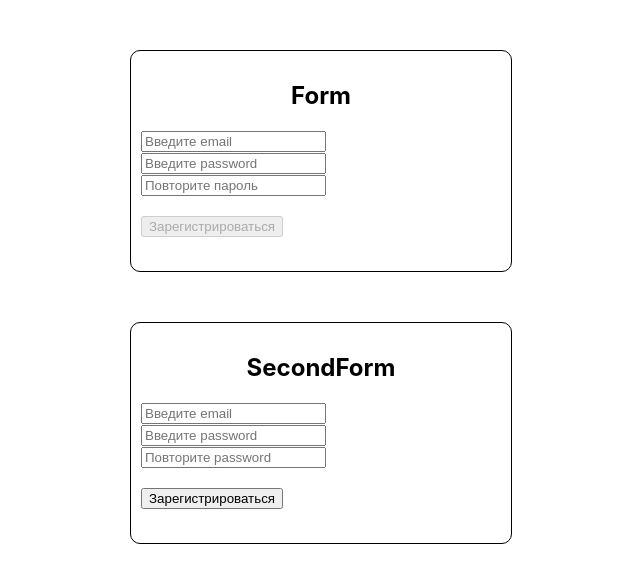
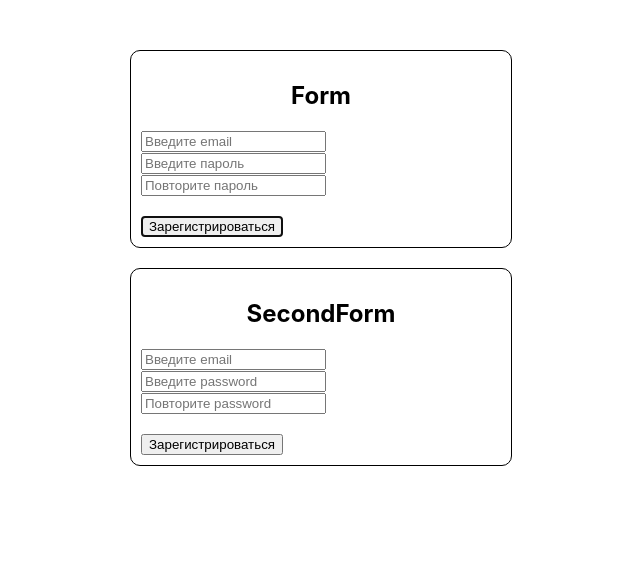
Before and after one commit to Bleakest/tasks, a React (Create React App) app: page / in a window 1280 px wide. Shown: the top 582 px of the page, without its empty margins (319-959 px from the left). Built offline with nearby package versions, Linux system fonts and the light colour scheme.

Commit message:
fixes to form

```diff
--- a/src/components/Form.js
+++ b/src/components/Form.js
@@ -1,15 +1,45 @@
 import React, { useState, useRef, useEffect } from "react";
 import styles from "./Form.module.css";
+import { validatorConfig } from "./validator-config";
+import TextField from "./TextField";
 
 export default function Form() {
   const [formData, setFormData] = useState({
     email: "",
     password: "",
-    repeat: "",
+    repeatPassword: "",
+  });
+  const [error, setError] = useState({
+    email: null,
+    password: null,
+    repeatPassword: null,
   });
 
   const submitButtonRef = useRef(null);
-  const [error, setError] = useState("");
+
+  const validate = (name, value) => {
+    const config = validatorConfig[name];
+    let error = null;
+
+    switch (true) {
+      case !value:
+        error = config.required;
+        break;
+
+      case config.regex && !config.regex.pattern.test(value):
+        error = config.regex.message;
+        break;
+
+      case config.custom && !config.custom.validate(value, formData.password):
+        error = config.custom.message;
+        break;
+
+      default:
+        error = null;
+    }
+
+    return error;
+  };
 
   function sendFormData(data) {
     console.log(data);
@@ -17,86 +47,75 @@ export default function Form() {
 
   function onSubmit(event) {
     event.preventDefault();
-    if (formData.password !== formData.repeat) {
-      setError("Данные о пароле не совпадают");
-    } else {
-      sendFormData(formData);
-    }
+    sendFormData(formData);
   }
 
-  function onLoginChange({ target }) {
-    setFormData({ ...formData, email: target.value });
+  function handleBlur({ target }) {
+    const { name, value } = target;
 
-    let newError = null;
-
-    if (!/^[a-zA-Z][a-zA-Z0-9]{0,20}$/.test(target.value)) {
-      newError =
-        "Неверный логин. Первая буква должна быть латинская. Макс количество символов: 20";
-    } else {
-      setError(null);
-    }
-
-    setError(newError);
+    const error = validate(name, value);
+    setError((prev) => ({ ...prev, [name]: error }));
   }
 
-  function onPasswordChange({ target }) {
-    setFormData({ ...formData, password: target.value });
-
-    let newError = null;
-
-    setError(newError);
-  }
-
-  function onPasswordBlur() {
-    if (formData.password.length < 5) {
-      setError("Неверный пароль. Должно быть не меньше 5 символов");
-    }
-  }
-
-  function onRepeatChange({ target }) {
-    setError(null);
-    setFormData({ ...formData, repeat: target.value });
-  }
-
+  let isValid = Object.values(error).every((e) => !e);
   useEffect(() => {
-    if (formData.password === formData.repeat && formData.password > 4) {
+    if (isValid) {
       submitButtonRef.current.focus();
     }
-  }, [formData]);
+  }, [isValid]);
+
+  const handleChange = ({ target }) => {
+    const { name, value } = target;
+    setFormData((prev) => ({ ...prev, [name]: value }));
+    setError((prev) => ({ ...prev, [name]: null }));
+  };
 
   return (
     <form onSubmit={onSubmit} className={styles["form"]}>
       <h2 className={styles["title"]}>Form</h2>
-      {error && <div className={styles["error"]}>{error}</div>}
-      <div>
-        <input
+      {error.email && <div className={styles["error"]}>{error.email}</div>}
+      {error.password && (
+        <div className={styles["error"]}>{error.password}</div>
+      )}
+      {error.repeatPassword && (
+        <div className={styles["error"]}>{error.repeatPassword}</div>
+      )}
+      <div className={styles["form-container"]}>
+        <TextField
           type="text"
+          name="email"
+          placeholder="Введите email"
           value={formData.email}
-          placeholder="Введите email"
-          onChange={onLoginChange}
+          error={error.email}
+          onChange={handleChange}
+          onBlur={handleBlur}
         />
-        <input
-          type="password"
+        <TextField
+          type="text"
+          name="password"
+          placeholder="Введите пароль"
           value={formData.password}
-          required
-          placeholder="Введите password"
-          onBlur={onPasswordBlur}
-          onChange={onPasswordChange}
+          error={error.password}
+          onChange={handleChange}
+          onBlur={handleBlur}
         />
-        <input
-          value={formData.repeat}
-          onChange={onRepeatChange}
-          type="password"
+        <TextField
+          type="text"
+          name="repeatPassword"
           placeholder="Повторите пароль"
+          value={formData.repeatPassword}
+          error={error.repeatPassword}
+          onChange={handleChange}
+          onBlur={handleBlur}
         />
       </div>
 
       <button
         ref={submitButtonRef}
+        disabled={!isValid}
         type="submit"
         value="Зарегистрироваться"
         className={styles["button"]}
-        disabled={error !== null}
       >
         Зарегистрироваться
       </button>
--- a/src/components/Form.module.css
+++ b/src/components/Form.module.css
@@ -1,9 +1,14 @@
 .form {
   width: 360px;
-  height: 200px;
+  margin-top: 20px;
   border: 1px solid black;
   border-radius: 10px;
   padding: 10px;
+}
+
+.form-container {
+  display: flex;
+  flex-wrap: wrap;
 }
 
 .title {
@@ -14,6 +19,10 @@
   margin-top: 20px;
 }
 
+.button:focus {
+  border: 2px solid black;
+}
+
 .error {
   color: red;
   margin-bottom: 3px;
--- a/src/components/SecondForm.js
+++ b/src/components/SecondForm.js
@@ -1,7 +1,7 @@
 import { useForm } from "react-hook-form";
 import * as yup from "yup";
 import { yupResolver } from "@hookform/resolvers/yup";
-import styles from "./SecondForm.module.css";
+import styles from "./Form.module.css";
 
 const sendFormData = (formData) => {
   console.log(formData);
--- a/src/components/SecondForm.module.css
+++ /dev/null
@@ -1,22 +0,0 @@
-.form {
-  margin-top: 50px;
-  width: 360px;
-  height: 200px;
-  border: 1px solid black;
-  border-radius: 10px;
-  padding: 10px;
-}
-
-.title {
-  text-align: center;
-}
-
-.button {
-  margin-top: 20px;
-}
-
-.error {
-  color: red;
-  margin-bottom: 3px;
-  font-size: 13px;
-}
--- /dev/null
+++ b/src/components/TextField.jsx
@@ -0,0 +1,12 @@
+import React from "react";
+import styles from "./Form.module.css";
+
+const TextField = ({ ...rest }) => {
+  return (
+    <div>
+      <input {...rest} />
+    </div>
+  );
+};
+
+export default TextField;
--- /dev/null
+++ b/src/components/validator-config.js
@@ -0,0 +1,23 @@
+export const validatorConfig = {
+  email: {
+    required: "Введите логин",
+    regex: {
+      pattern: /^[a-zA-Z0-9._-]+@[a-zA-Z0-9.-]+\.[a-zA-Z]{2,6}$/,
+      message: "Email невалиден",
+    },
+  },
+  password: {
+    required: "Введите пароль",
+    regex: {
+      pattern: /^(?=.*[A-Za-z])(?=.*\d)[A-Za-z\d]{3,}$/,
+      message: "Пароль невалиден",
+    },
+  },
+  repeatPassword: {
+    required: "Введите пароль повторно",
+    custom: {
+      validate: (value, password) => value === password,
+      message: "Пароли не совпадают",
+    },
+  },
+};
```
